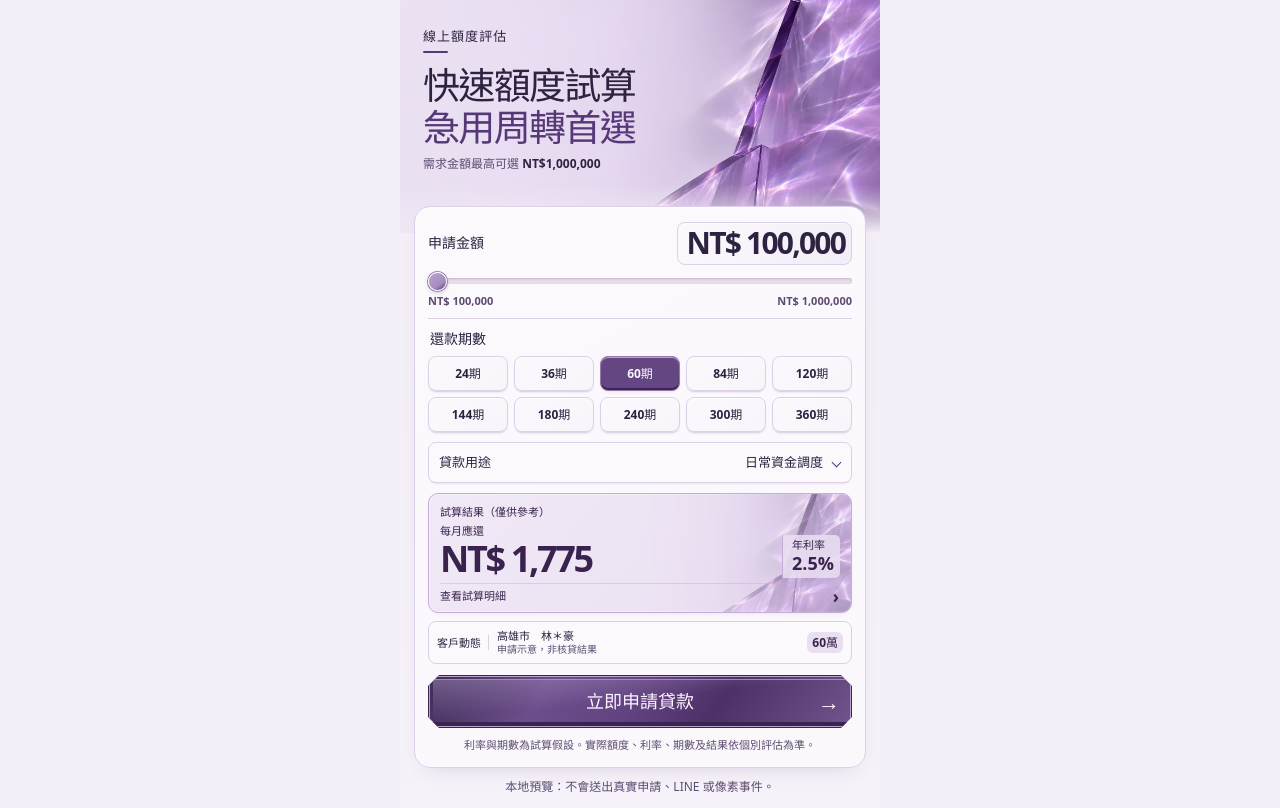
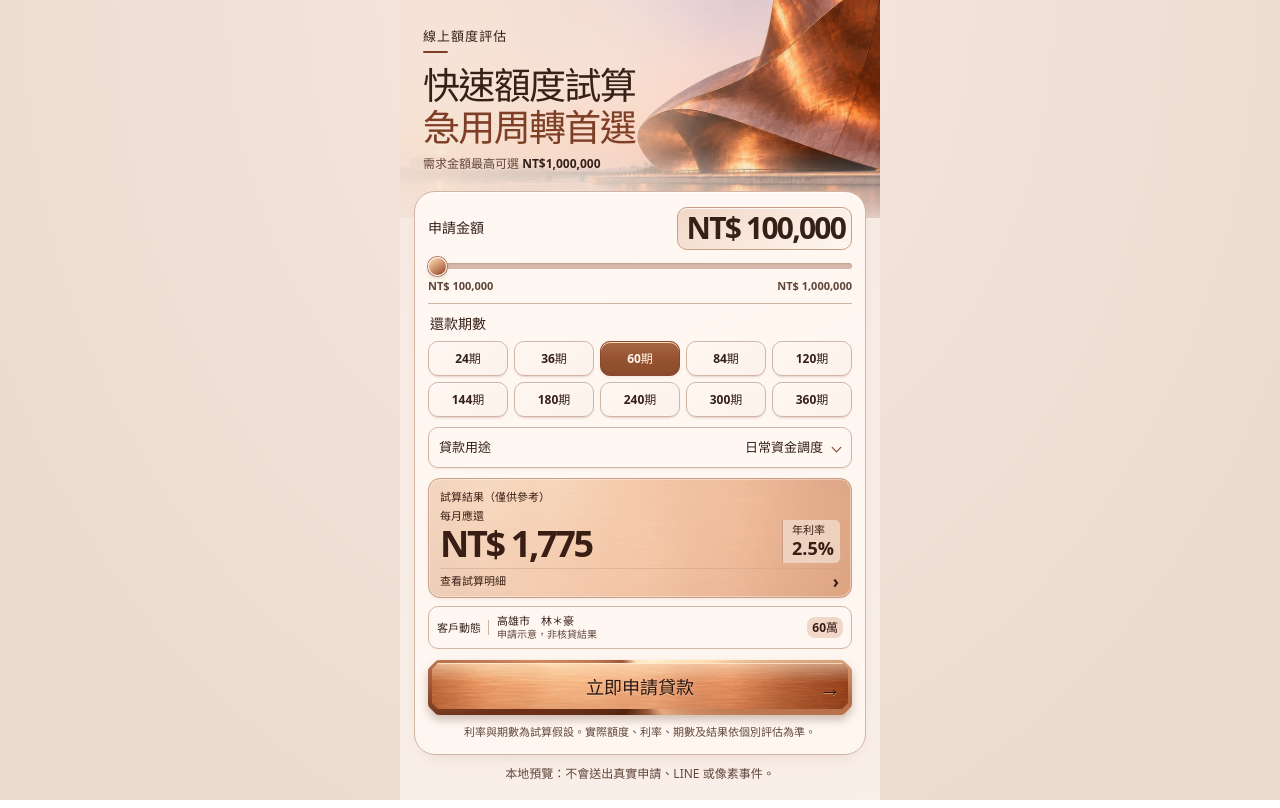
Before and after one commit to tunhong145-cmd/d-project-landing-copy18, a plain HTML site: page f/apply.html in a window 1280 px wide. Both pictures are taken after a click on the button "← 返回試算". Drawn offline with Linux system fonts and the light colour scheme.

Commit message:
Use Copper Dawn styling only for Copy18 F

```diff
--- a/f/apply.html
+++ b/f/apply.html
@@ -5,13 +5,13 @@
   <meta name="viewport" content="width=device-width, initial-scale=1">
   <meta http-equiv="Content-Security-Policy" content="default-src 'none'; style-src 'self' 'unsafe-inline'; img-src 'self' data: https://*.facebook.com https://*.facebook.net; script-src 'self' https://connect.facebook.net; connect-src https://sfiflidnsrdotoidvcmh.supabase.co https://*.facebook.com https://*.facebook.net; form-action 'none'; base-uri 'none'">
   <title>資金需求線上評估</title>
-  <link rel="stylesheet" href="../assets/concepts.css?v=1"><link rel="stylesheet" href="../assets/flow.css?v=3">
+  <link rel="stylesheet" href="../assets/concepts.css?v=1"><link rel="stylesheet" href="../assets/flow.css?v=3"><link rel="stylesheet" href="./copper-dawn.css?v=1">
   <script type="module" src="../assets/landing.js?v=2"></script>
 </head>
-<body data-concept="amethyst" data-version="F" data-apply-alias="true">
+<body data-concept="copper" data-version="F" data-apply-alias="true">
   <main class="screen"><div id="estimate-home">
     <header class="hero">
-      <img id="hero-art" src="../assets/art-amethyst.webp" fetchpriority="high" alt="" width="900" height="506">
+      <img id="hero-art" src="./copper-dawn-hero.webp" fetchpriority="high" alt="" width="1040" height="693">
       <div class="hero-copy">
         <p class="eyebrow">線上額度評估</p>
         <h1>快速額度試算<span>急用周轉首選</span></h1>
--- /dev/null
+++ b/f/copper-dawn.css
@@ -0,0 +1,33 @@
+/* Copy18 F only. Artwork and brushed copper are the approved 曜銅晨岸 assets. */
+body[data-version="F"][data-concept="copper"] {
+  --base:#f6e9e2; --paper:#fff7f1; --ink:#352018; --muted:#60463a; --accent:#7e3f26;
+  --rule:#d2b4a5; --track:#d6b9aa; --radius:21px; --control:10px; --hero-wash:#f0d9ce;
+  --edge:#af7356; --track-end:#bd7956; --active:#985432; --active-ink:#fff7ed;
+  --result:#f1d7c7; --result-ink:#381e14; --result-edge:#ca9d85;
+  --cta-ink:#2a160f; --surface:linear-gradient(115deg,#e3a67e,#ffe0b6 34%,#bf744c 67%,#d59770);
+  --cta-lip:#8b4a30; --cta-light:#ffe2bb; --shadow:#75402e35;
+  background:radial-gradient(ellipse at 50% 0%,var(--base),#ebdacf 83%);
+}
+body[data-concept="copper"] .hero{height:218px}
+body[data-concept="copper"] .hero img{object-position:64% 77%}
+body[data-concept="copper"] .hero::after{background:linear-gradient(90deg,#f5e3d7e8 0%,#f5e3d7ac 44%,#f5e3d73a 65%,transparent 86%),linear-gradient(0deg,#f6e9e2d9,transparent 32%)}
+body[data-concept="copper"] .amount-head output{background:linear-gradient(150deg,var(--result),var(--paper));border-color:var(--result-edge)}
+body[data-concept="copper"] .term-grid input:checked+span,body[data-concept="copper"] .bands input:checked+span{background:linear-gradient(180deg,#fff4cf22,transparent 43%,#57280e35),var(--active);border-color:var(--cta-lip)}
+body[data-concept="copper"] .estimate{background:linear-gradient(105deg,#f6decbea,#f5cfb3e2 48%,#edb997d7),url('./copper-brushed.webp') center/cover,var(--result);border-color:var(--result-edge)}
+body[data-concept="copper"] .estimate::before{content:none}
+body[data-concept="copper"] .cta{background:none;border:0;box-shadow:none;text-shadow:0 1px #ffe2bd80;filter:drop-shadow(0 5px 4px #60342049);min-height:55px}
+body[data-concept="copper"] .cta::before,body[data-concept="copper"] .cta::after{content:"";position:absolute;z-index:-1;pointer-events:none;border-radius:0;clip-path:polygon(9px 0,calc(100% - 9px) 0,100% 9px,100% calc(100% - 9px),calc(100% - 9px) 100%,9px 100%,0 calc(100% - 9px),0 9px)}
+body[data-concept="copper"] .cta::before{inset:0;border:0;background:conic-gradient(from 30deg at 50% 44%,#ffefce,#ffdcac 42deg,#b46c46 64deg,#e6ab83 111deg,#9b5739 134deg,#51230f 178deg,#6e3119 230deg,#d48860 252deg,#9d5430 291deg,#ffe3bd 320deg,#ffefce)}
+body[data-concept="copper"] .cta::after{inset:3px 4px 6px;clip-path:polygon(6px 0,calc(100% - 6px) 0,100% 6px,100% calc(100% - 6px),calc(100% - 6px) 100%,6px 100%,0 calc(100% - 6px),0 6px);background:linear-gradient(180deg,#fff6da7d,transparent 43%,#7e431d20),linear-gradient(100deg,#d5855a60,#fbd0a68a 40%,#aa59352c 100%),url('./copper-brushed.webp') center/cover;box-shadow:inset 0 1px #fff4dbaa}
+body[data-concept="copper"] .cta:focus-visible{outline:2px solid var(--accent);outline-offset:4px}
+@media(max-width:360px){body[data-concept="copper"] .calculator{margin-inline:10px}}
+@media(max-width:520px) and (max-height:740px){body[data-concept="copper"] .hero{height:188px}body[data-concept="copper"] .hero-copy{padding-top:18px}body[data-concept="copper"] .hero h1{font-size:clamp(25px,7.3vw,31px)}}
+@media(prefers-color-scheme:dark){
+  body[data-version="F"][data-concept="copper"]{color-scheme:dark;--base:#2f221e;--paper:#3a2923;--ink:#ffeee3;--muted:#dcc6bb;--accent:#ffbe98;--rule:#745345;--track:#75584a;--edge:#b87d61;--hero-wash:#35231d;--result:#f1d7c7;--result-ink:#381e14;--result-edge:#bd8a71;--shadow:#1d110b91;background:#261a16}
+  body[data-concept="copper"] .hero img{filter:brightness(.76)}
+  body[data-concept="copper"] .hero::after{background:linear-gradient(90deg,#2f221ef5,#2f221ebe 49%,#2f221e24 73%,transparent 86%),linear-gradient(0deg,#2f221e,transparent 32%)}
+  body[data-concept="copper"] .amount-head output{background:var(--base);border-color:var(--rule)}
+  body[data-concept="copper"] .calculator,body[data-concept="copper"] .success-frame{box-shadow:0 9px 22px -13px var(--shadow),inset 0 1px #ffe9d516}
+  body[data-concept="copper"] .handover .quiet-link{color:var(--ink)}
+}
+@media(forced-colors:active){body[data-concept="copper"] .cta{color:ButtonText;background:ButtonFace;border:2px solid ButtonText;filter:none;text-shadow:none}body[data-concept="copper"] .cta::before,body[data-concept="copper"] .cta::after{display:none}}
```
Also changed, not shown: f/index.html (+3 -3 lines), f/copper-brushed.webp (added), f/copper-dawn-hero.webp (added).
